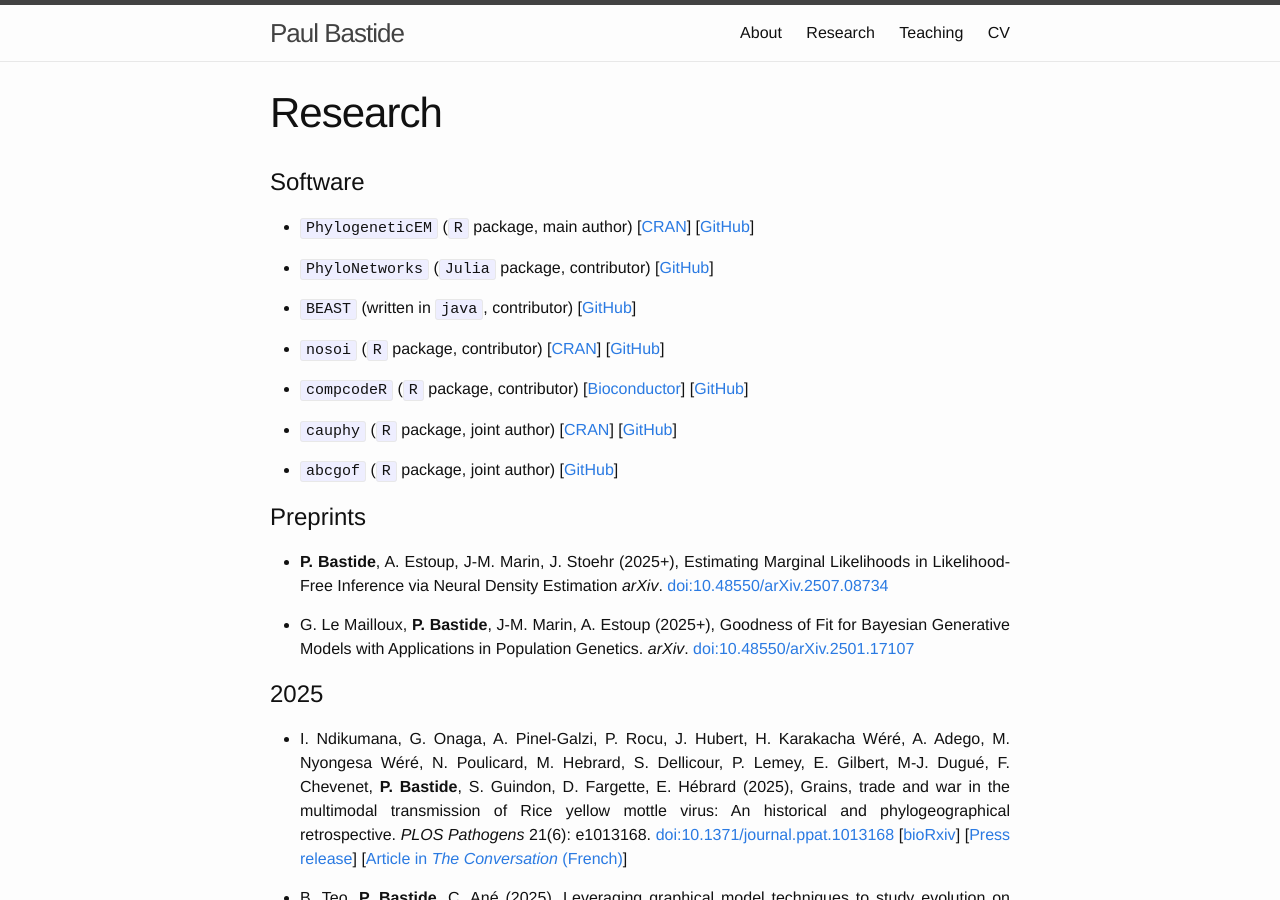
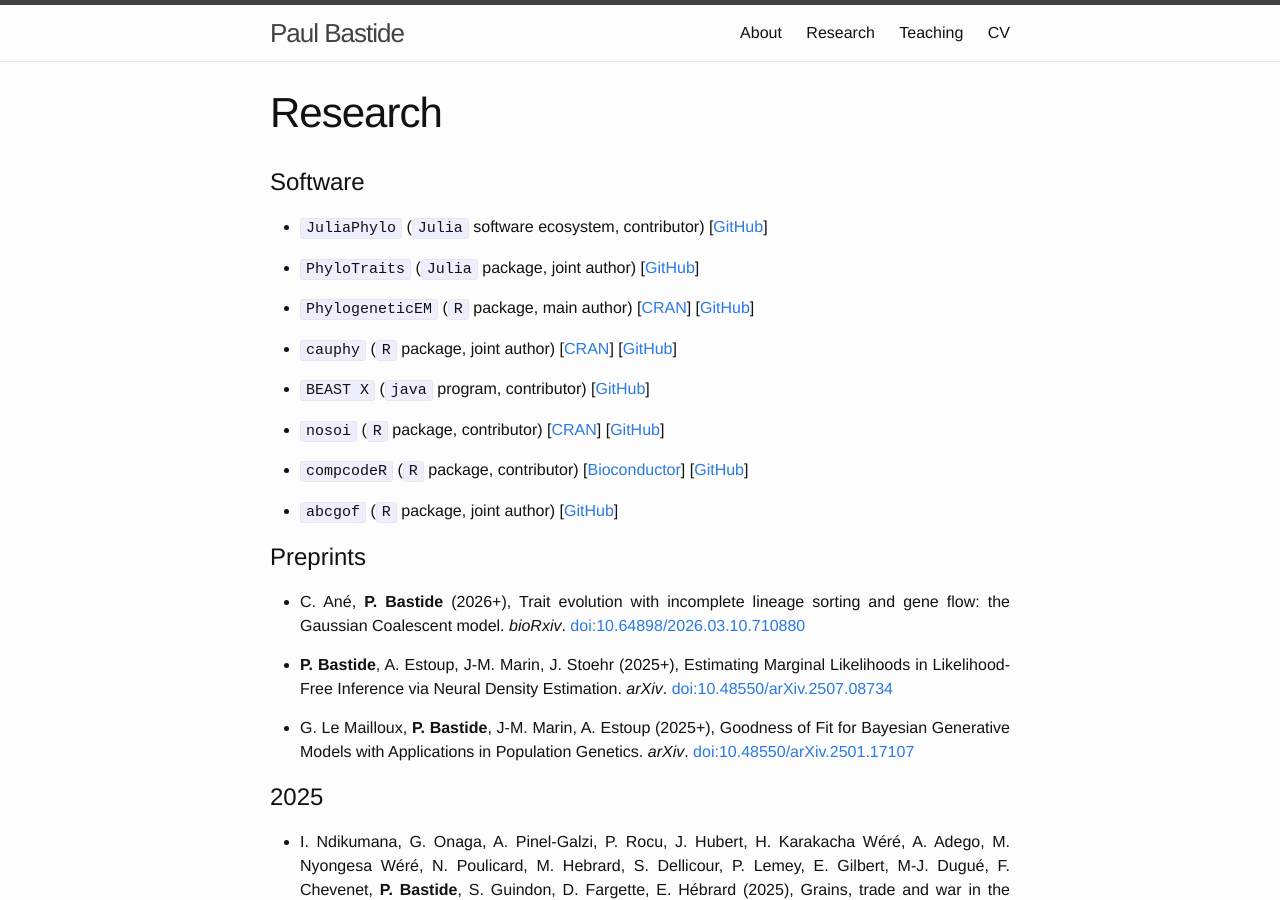
Before and after one commit to pbastide/pbastide.github.io, a Jekyll site: the page built from publi.md, in a window 1280 px wide and 900 px high. Built offline with Jekyll 4.4.1, drawn with Linux system fonts in a browser that asks for light colours.

Commit message:
update publi

```diff
--- a/publi.md
+++ b/publi.md
@@ -7,24 +7,31 @@ weight: 3
 
 # Software
 
+* `JuliaPhylo` (`Julia` software ecosystem, contributor) [[GitHub](https://github.com/JuliaPhylo)]
+
+* `PhyloTraits` (`Julia` package, joint author) [[GitHub](https://github.com/JuliaPhylo/PhyloTraits.jl)]
+
 * `PhylogeneticEM` (`R` package, main author) [[CRAN](https://CRAN.R-project.org/package=PhylogeneticEM)] [[GitHub](https://github.com/pbastide/PhylogeneticEM)]
 
-* `PhyloNetworks` (`Julia` package, contributor) [[GitHub](https://github.com/crsl4/PhyloNetworks.jl)]
+* `cauphy` (`R` package, joint author) [[CRAN](https://CRAN.R-project.org/package=cauphy)] [[GitHub](https://github.com/gilles-didier/cauphy/)]
 
-* `BEAST` (written in `java`, contributor) [[GitHub](https://github.com/beast-dev/beast-mcmc)]
+* `BEAST X` (`java` program, contributor) [[GitHub](https://github.com/beast-dev/beast-mcmc)]
 
 * `nosoi` (`R` package, contributor) [[CRAN](https://CRAN.R-project.org/package=nosoi)] [[GitHub](https://github.com/slequime/nosoi)]
 
 * `compcodeR` (`R` package, contributor) [[Bioconductor](https://www.doi.org/10.18129/B9.bioc.compcodeR)] [[GitHub](https://github.com/csoneson/compcodeR)]
 
-* `cauphy` (`R` package, joint author) [[CRAN](https://CRAN.R-project.org/package=cauphy)] [[GitHub](https://github.com/gilles-didier/cauphy/)]
-
 * `abcgof` (`R` package, joint author) [[GitHub](https://github.com/pbastide/abcgof/)]
 
 # Preprints
 
+* C. Ané, **P. Bastide** (2026+),
+Trait evolution with incomplete lineage sorting and gene flow: the Gaussian Coalescent model.
+*bioRxiv*.
+[doi:10.64898/2026.03.10.710880 ](https://doi.org/10.64898/2026.03.10.710880)
+
 * **P. Bastide**, A. Estoup, J-M. Marin, J. Stoehr (2025+),
-Estimating Marginal Likelihoods in Likelihood-Free Inference via Neural Density Estimation
+Estimating Marginal Likelihoods in Likelihood-Free Inference via Neural Density Estimation.
 *arXiv*.
 [doi:10.48550/arXiv.2507.08734](https://doi.org/10.48550/arXiv.2507.08734)
 
```
